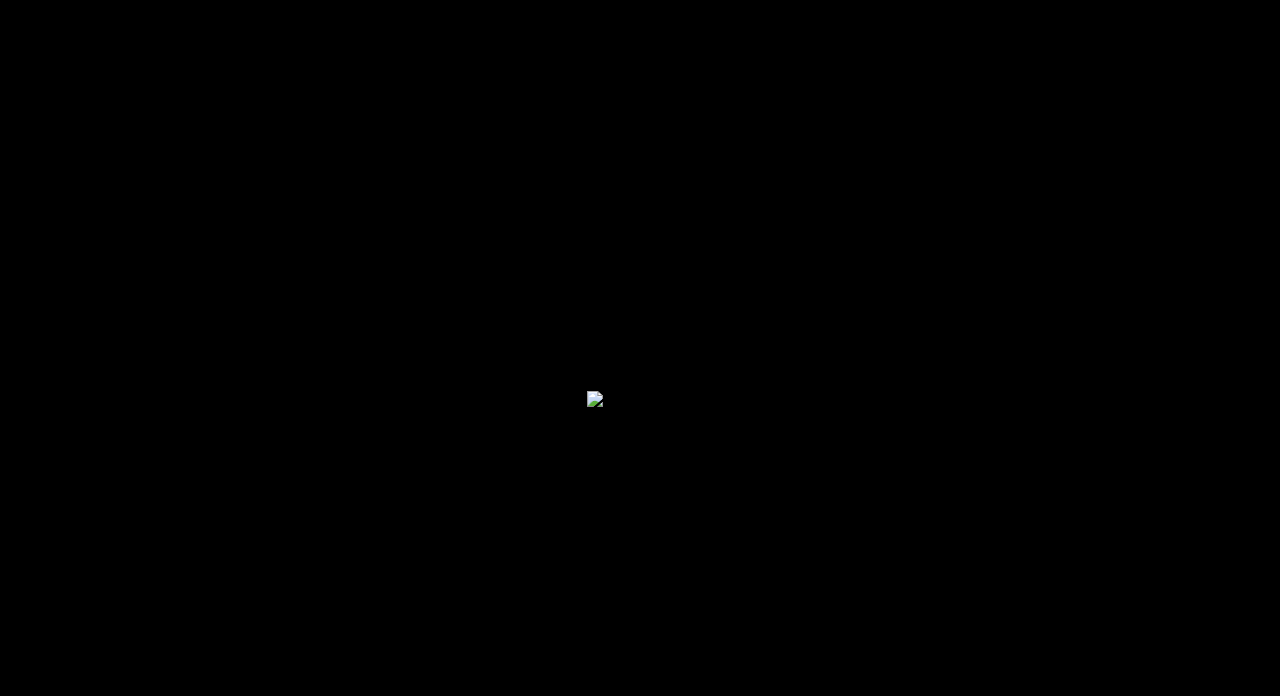
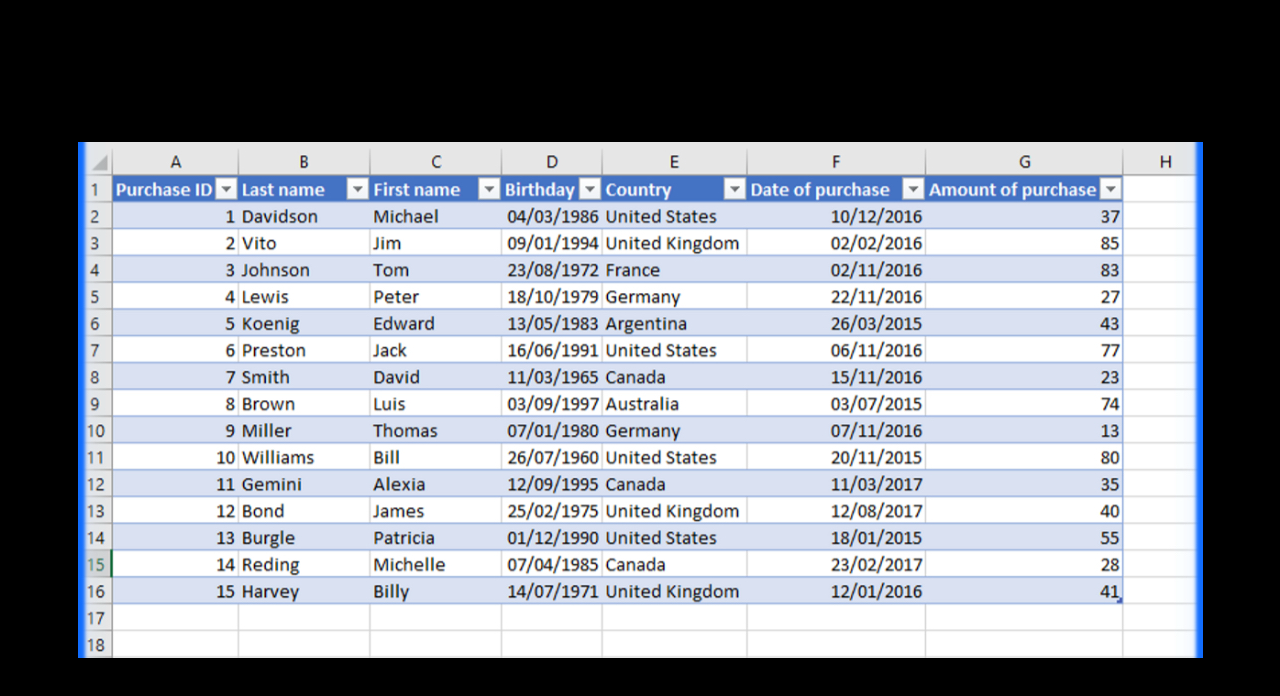
Before and after one commit to samuel-alkin/vscup, a plain HTML site: page index.html in a window 1280 px wide. Drawn offline with Linux system fonts and the light colour scheme.

Commit message:
Update index.html

```diff
--- a/index.html
+++ b/index.html
@@ -20,6 +20,6 @@
     </style>
 </head>
 <body>
-    <img src="schedule.jpg?v=0" alt="Hosted Image">
+    <img src="12 reasons why you should use Excel Tables.png?v=0" alt="Hosted Image">
 </body>
 </html>
```
